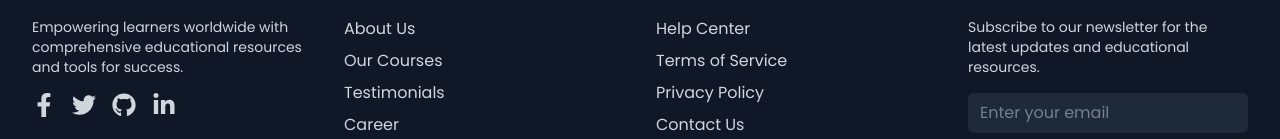
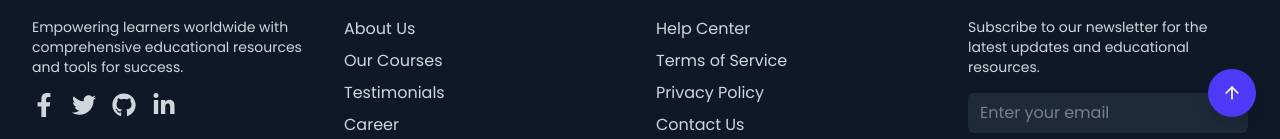
Before and after one commit to Dexter0900/StudiouS, a React (Vite) app: page /bookmarks in a window 1280 px wide. Shown: the part 659-798 px from the top of the page. Built offline with nearby package versions, Linux system fonts and the light colour scheme; no server answers.

Commit message:
minor changes

```diff
--- a/src/pages/About.jsx
+++ b/src/pages/About.jsx
@@ -1,6 +1,7 @@
 import React from "react";
 import Navbar from "../components/Navbar";
 import Footer from "../components/Footer";
+import { FiArrowUp } from "react-icons/fi";
 import {
   FaBookOpen,
   FaLaptopCode,
@@ -115,6 +116,12 @@ const About = () => {
               ))}
             </div>
           </section>
+          <button
+            onClick={() => window.scrollTo({ top: 0, behavior: "smooth" })}
+            className="fixed bottom-6 right-6 bg-indigo-600 hover:bg-indigo-700 text-white w-12 h-12 flex items-center justify-center rounded-full shadow-lg transition"
+          >
+            <FiArrowUp className="w-5 h-5" />
+          </button>
         </div>
       </main>
       {/* Bottom Spacer for Footer */}
--- a/src/pages/Bookmarks.jsx
+++ b/src/pages/Bookmarks.jsx
@@ -3,6 +3,7 @@ import Navbar from "../components/Navbar";
 import CourseList from "../components/CourseList";
 import Footer from "../components/Footer";
 import { useBookmarks } from "../context/BookmarkContext";
+import { FiArrowUp } from "react-icons/fi";
 
 // Example courses data (in a real app, this would come from your backend)
 const allCourses = [
@@ -71,6 +72,12 @@ const Bookmarks = () => {
             <CourseList courses={bookmarkedCourses} />
           )}
         </div>
+        <button
+          onClick={() => window.scrollTo({ top: 0, behavior: "smooth" })}
+          className="fixed bottom-6 right-6 bg-indigo-600 hover:bg-indigo-700 text-white w-12 h-12 flex items-center justify-center rounded-full shadow-lg transition"
+        >
+          <FiArrowUp className="w-5 h-5" />
+        </button>
       </main>
       {/* Bottom Spacer for Footer */}
       <div className="h-8 sm:h-16" />
--- a/src/pages/Courses.jsx
+++ b/src/pages/Courses.jsx
@@ -4,6 +4,7 @@ import SearchBar from "../components/SearchBar";
 import DropdownFilter from "../components/DropdownFilter";
 import CourseList from "../components/CourseList";
 import Footer from "../components/Footer";
+import { FiArrowUp } from "react-icons/fi";
 
 const Courses = () => {
   const [searchQuery, setSearchQuery] = useState("");
@@ -94,6 +95,12 @@ const Courses = () => {
 
           <CourseList courses={filteredCourses} />
         </div>
+        <button
+          onClick={() => window.scrollTo({ top: 0, behavior: "smooth" })}
+          className="fixed bottom-6 right-6 bg-indigo-600 hover:bg-indigo-700 text-white w-12 h-12 flex items-center justify-center rounded-full shadow-lg transition"
+        >
+          <FiArrowUp className="w-5 h-5" />
+        </button>
       </main>
       {/* Bottom Spacer for Footer */}
       <div className="h-8 sm:h-16" />
```
